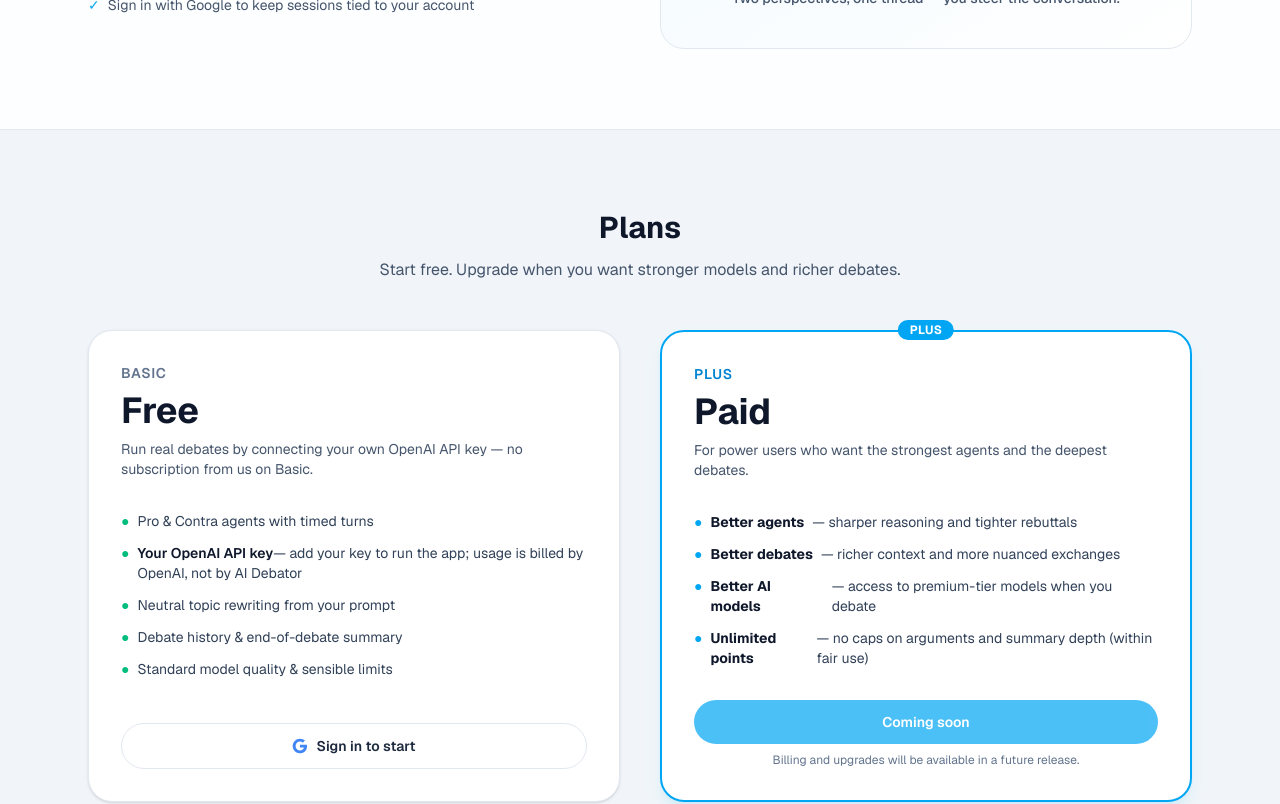
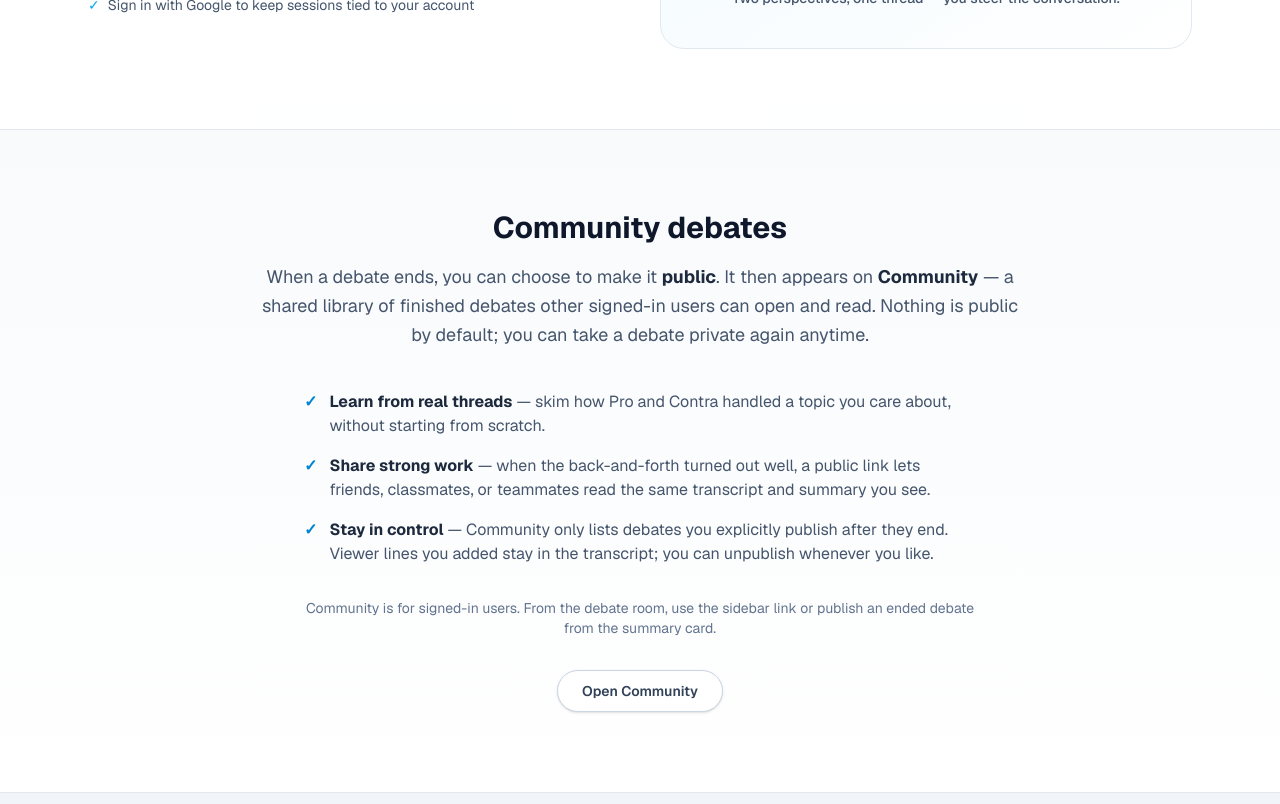
Before and after one commit to visakhvjn/ai-debator, a Next.js app: page / in a window 1280 px wide. Shown: the part 1680-2484 px from the top of the page. Built offline with nearby package versions, Linux system fonts and the light colour scheme; no server answers.

Commit message:
adding community section in home page

```diff
--- a/src/components/marketing/MarketingHome.tsx
+++ b/src/components/marketing/MarketingHome.tsx
@@ -517,6 +517,79 @@ export function MarketingHome() {
           </div>
         </section>
 
+        {/* Community debates */}
+        <section
+          id="community-debates"
+          className="border-t border-slate-200 bg-gradient-to-b from-slate-50 to-white py-16 dark:border-slate-800 dark:from-slate-900/90 dark:to-slate-950 sm:py-20"
+        >
+          <div className="mx-auto max-w-6xl px-4 sm:px-6">
+            <h2 className="text-center text-3xl font-bold text-slate-900 dark:text-white">
+              Community debates
+            </h2>
+            <p className="mx-auto mt-4 max-w-3xl text-center text-lg leading-relaxed text-slate-600 dark:text-slate-300">
+              When a debate ends, you can choose to make it{" "}
+              <strong className="text-slate-800 dark:text-slate-100">public</strong>
+              . It then appears on{" "}
+              <strong className="text-slate-800 dark:text-slate-100">Community</strong>{" "}
+              — a shared library of finished debates other signed-in users can open
+              and read. Nothing is public by default; you can take a debate private
+              again anytime.
+            </p>
+            <ul className="mx-auto mt-10 max-w-2xl space-y-4 text-left text-slate-600 dark:text-slate-400">
+              <li className="flex gap-3">
+                <span className="shrink-0 font-semibold text-sky-600 dark:text-sky-400">
+                  ✓
+                </span>
+                <span>
+                  <strong className="text-slate-800 dark:text-slate-200">
+                    Learn from real threads
+                  </strong>{" "}
+                  — skim how Pro and Contra handled a topic you care about, without
+                  starting from scratch.
+                </span>
+              </li>
+              <li className="flex gap-3">
+                <span className="shrink-0 font-semibold text-sky-600 dark:text-sky-400">
+                  ✓
+                </span>
+                <span>
+                  <strong className="text-slate-800 dark:text-slate-200">
+                    Share strong work
+                  </strong>{" "}
+                  — when the back-and-forth turned out well, a public link lets
+                  friends, classmates, or teammates read the same transcript and
+                  summary you see.
+                </span>
+              </li>
+              <li className="flex gap-3">
+                <span className="shrink-0 font-semibold text-sky-600 dark:text-sky-400">
+                  ✓
+                </span>
+                <span>
+                  <strong className="text-slate-800 dark:text-slate-200">
+                    Stay in control
+                  </strong>{" "}
+                  — Community only lists debates you explicitly publish after they
+                  end. Viewer lines you added stay in the transcript; you can unpublish
+                  whenever you like.
+                </span>
+              </li>
+            </ul>
+            <p className="mx-auto mt-8 max-w-2xl text-center text-sm text-slate-500 dark:text-slate-500">
+              Community is for signed-in users. From the debate room, use the
+              sidebar link or publish an ended debate from the summary card.
+            </p>
+            <div className="mt-8 flex justify-center">
+              <Link
+                href="/community"
+                className="inline-flex items-center justify-center rounded-full border border-slate-300 bg-white px-6 py-2.5 text-sm font-semibold text-slate-700 shadow-sm transition hover:border-sky-300 hover:bg-sky-50 hover:text-sky-800 dark:border-slate-600 dark:bg-slate-800 dark:text-slate-200 dark:hover:border-sky-700 dark:hover:bg-sky-950/50 dark:hover:text-sky-200"
+              >
+                Open Community
+              </Link>
+            </div>
+          </div>
+        </section>
+
         {/* Plans */}
         <section
           id="plans"
```
